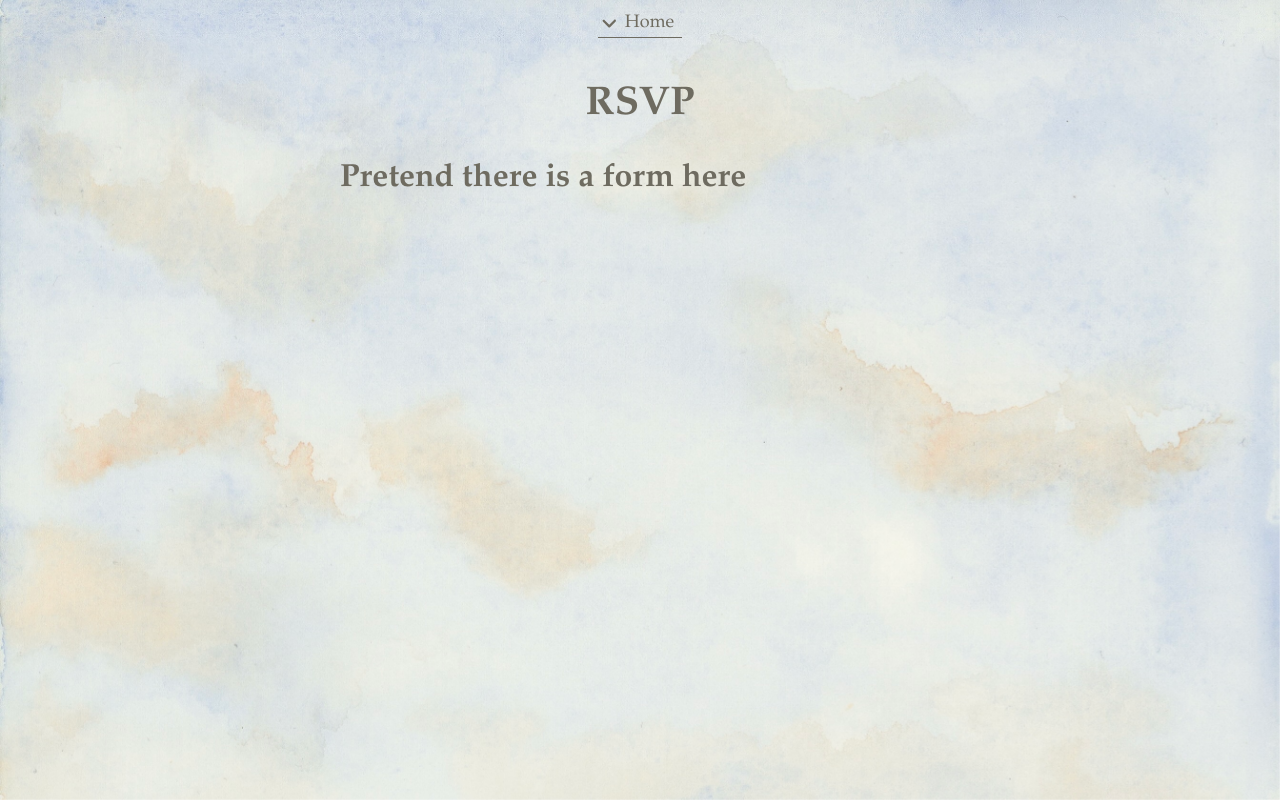
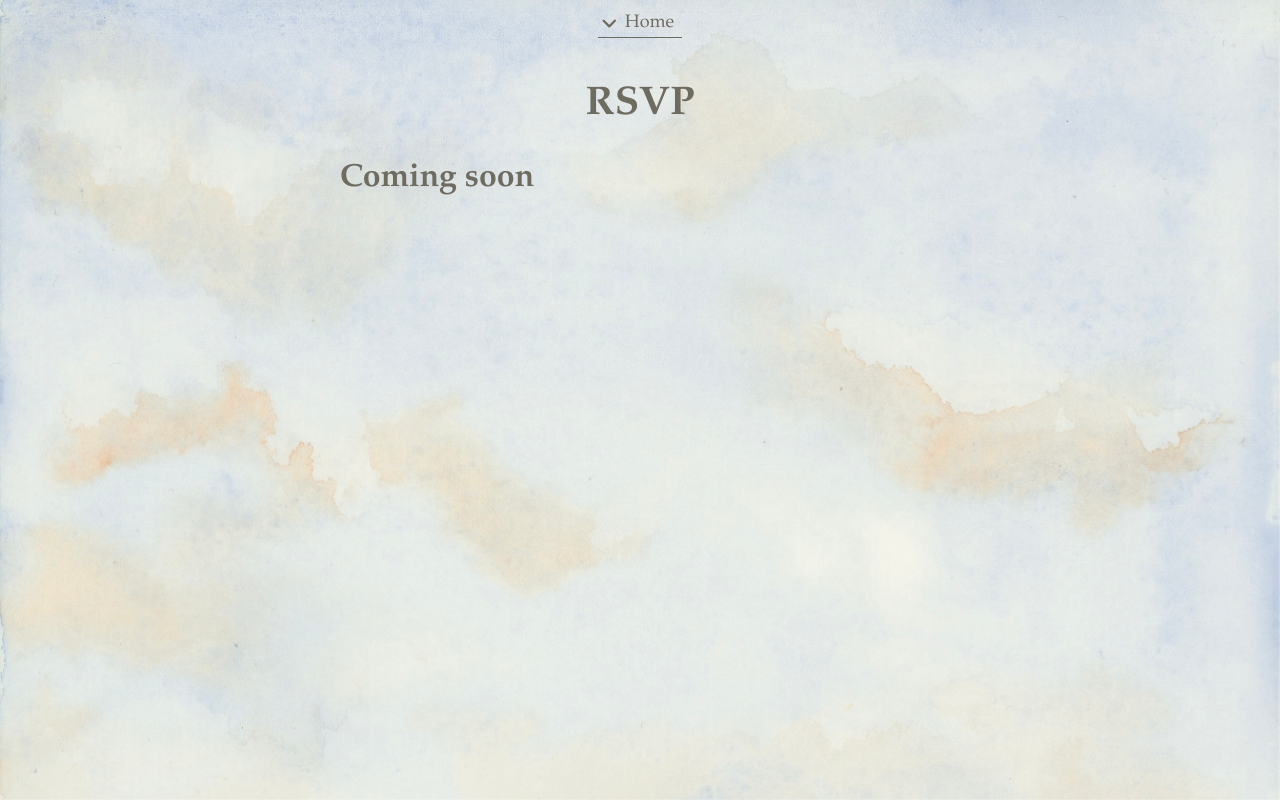
Before and after one commit to owensearls/wedding.kavari-searls.net, a React (Vite) app: page /#rsvp in a window 1280 px wide. Shown: the top 800 px of the page. Built offline with nearby package versions, Linux system fonts and the light colour scheme.

Commit message:
More professional coming soon copy

```diff
--- a/src/App.tsx
+++ b/src/App.tsx
@@ -24,7 +24,7 @@ function App() {
         <Section id="rsvp" anchor="rsvp" minHeight="100dvh">
             <h1 style={{ textAlign: "center", padding: "25px" }}>RSVP</h1>
             <div style={{ maxWidth: "600px", margin: "0 auto" }}>
-              <h2>Pretend there is a form here</h2>
+              <h2>Coming soon</h2>
           </div>
         </Section>
         <Section id="faq" anchor="faq" minHeight="100dvh">
```
